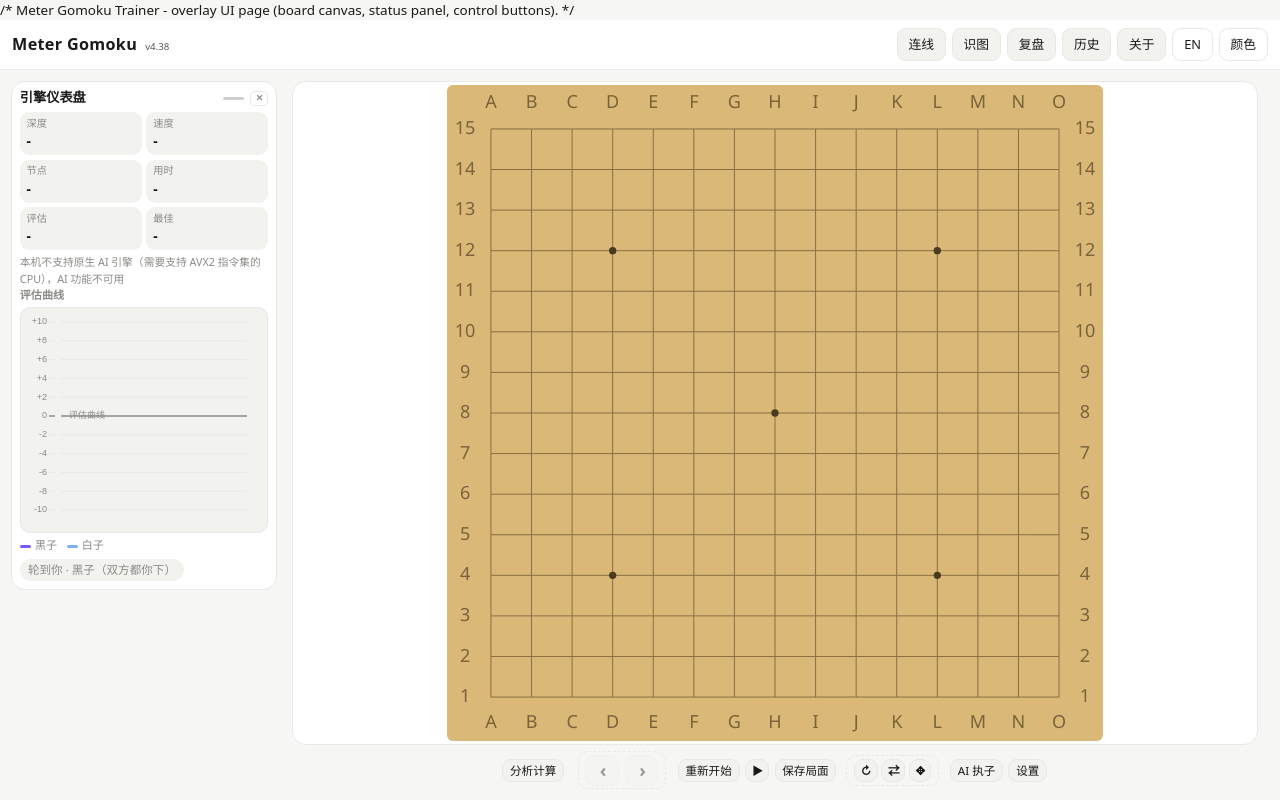
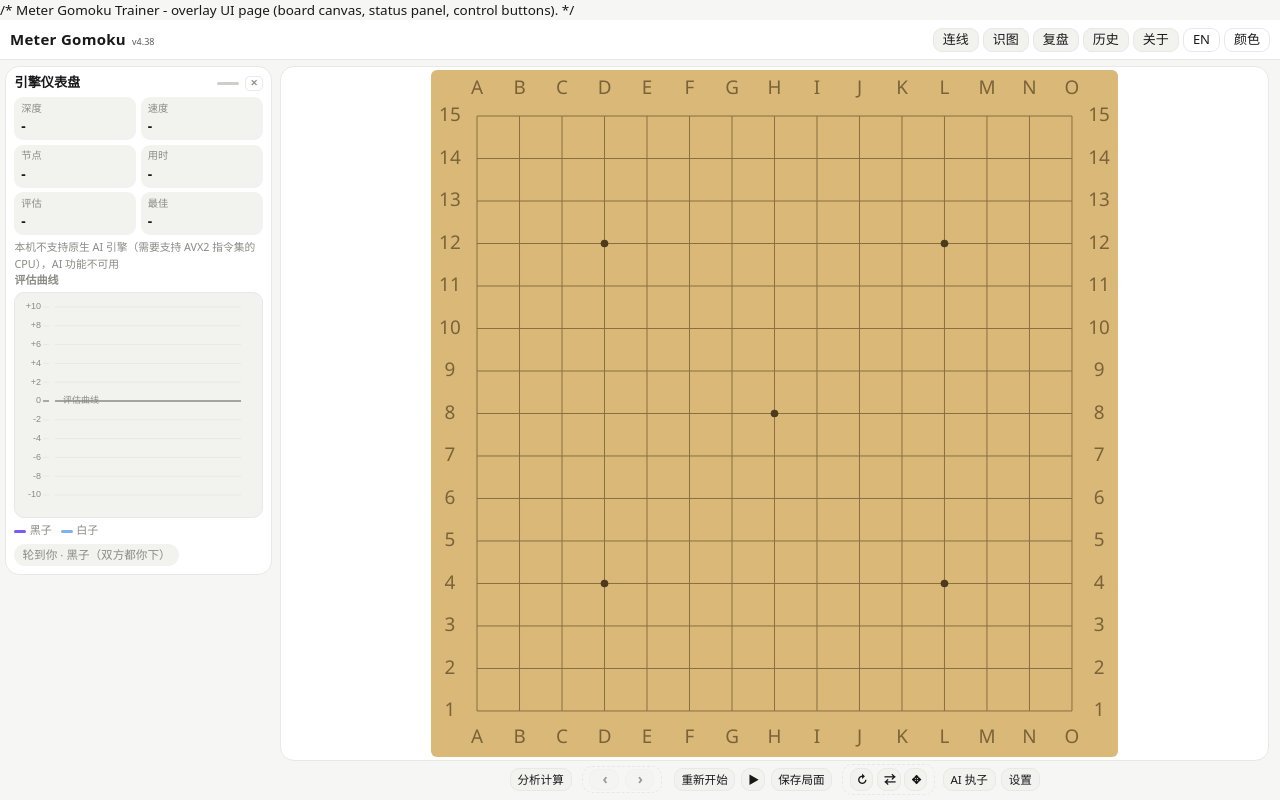
Before and after one commit to xiaoxu4452/Gobang-auto, a plain HTML site: page desktop-connect/ui/calc.html in a window 1280 px wide. Drawn offline with Linux system fonts and the light colour scheme; no server answers.

Commit message:
fix(trainer): inject UI decryption key in build script (404 fix); cache no-store; header 0.75x + arrow nav buttons; README: recognition algorithm + ready-to-run package notes; refresh release binaries/encrypted UI

```diff
--- a/desktop-calculator/ui/calc.css
+++ b/desktop-calculator/ui/calc.css
@@ -105,15 +105,16 @@ body{
 .ab-lic{color:var(--sub); font-size:.86rem}
 
 #hdr{
-  flex:0 0 auto; display:flex; align-items:center; gap:.75rem;
-  padding:.6rem .9rem; border-bottom:1px solid var(--border); background:var(--card);
+  flex:0 0 auto; display:flex; align-items:center; gap:.38rem;
+  height:38px; padding:0 .5rem; border-bottom:1px solid var(--border); background:var(--card);
 }
-#hdr .brand{display:flex; align-items:baseline; gap:.6rem; min-width:0}
-#hdr .brand .ver{font-size:.72rem; font-weight:500; opacity:.72}
-#hdr .brand>span:first-child{font-weight:700; font-size:1.2rem; letter-spacing:.02em}
-.hdr-actions{margin-left:auto; display:flex; gap:.45rem}
+.hdr-actions .btn{padding:2px 9px; font-size:12px}
+#hdr .brand{display:flex; align-items:baseline; gap:.3rem; min-width:0}
+#hdr .brand .ver{font-size:10px; font-weight:500; opacity:.72}
+#hdr .brand>span:first-child{font-weight:700; font-size:17px; letter-spacing:.02em}
+.hdr-actions{margin-left:auto; display:flex; gap:.22rem}
 
-#stage{flex:1 1 auto; display:flex; gap:.85rem; padding:.8rem; min-height:0; overflow:hidden}
+#stage{flex:1 1 auto; display:flex; gap:.42rem; padding:.25rem; min-height:0; overflow:hidden}
 .dock{
   display:flex; flex-direction:column; gap:.7rem;
   overflow-y:auto; overflow-x:hidden; padding-right:.2rem; min-height:0;
@@ -121,7 +122,7 @@ body{
 
 .dock:not(.has){flex:0 0 0; width:0; min-width:0; padding:0; overflow:hidden}
 .dock.has{flex:0 0 auto; width:20rem; min-width:15rem; max-width:26rem}
-#boardCol{flex:1 1 auto; display:flex; flex-direction:column; gap:.5rem; min-width:0; min-height:0; overflow:hidden; position:relative}
+#boardCol{flex:1 1 auto; display:flex; flex-direction:column; gap:.25rem; min-width:0; min-height:0; overflow:hidden; position:relative}
 
 *::-webkit-scrollbar{width:8px; height:8px}
 *::-webkit-scrollbar-thumb{background:var(--border); border-radius:4px}
@@ -140,11 +141,11 @@ body{
 #boardWrap{
   flex:1 1 auto; min-height:0; display:flex; align-items:center; justify-content:center;
   background:var(--card); border:1px solid var(--border); border-radius:var(--r);
-  padding:.4rem; overflow:hidden;
+  padding:.2rem; overflow:hidden;
 }
 #board{display:block; border-radius:6px; touch-action:none}
 
-#boardFoot{display:flex; align-items:center; justify-content:center; gap:.42rem .55rem;
+#boardFoot{display:flex; align-items:center; justify-content:center; gap:.2rem .3rem;
            flex-wrap:wrap; min-width:0; overflow-x:visible}
 #boardFoot .bf-side{display:flex; align-items:center; gap:.4rem; flex:0 0 auto; min-width:0;
                     flex-wrap:wrap; justify-content:center}
@@ -233,8 +234,8 @@ body.rv :is(#hdr,#dockL,#dockR){display:none}
 .lay-group{margin:0 .3rem}
 
 #boardFoot #btn_prev, #boardFoot #btn_next{
-  font-size:1.35rem; line-height:1.15; padding:.3rem .72rem;
-  min-width:2.5rem; min-height:2.1rem;
+  font-size:1.05rem; line-height:1; padding:.16rem .5rem;
+  min-width:2.3rem; min-height:0;
   display:inline-flex; align-items:center; justify-content:center}
 
 #boardBtns .btn, #boardFoot .bf-side .btn{
@@ -436,7 +437,7 @@ body.dragging .card-h{cursor:grabbing}
 .card.collapsed .card-b{display:none}
 .card-b{overflow:auto; min-height:0}
 
-.card .row{display:flex; align-items:center; gap:.5rem; margin:.26rem 0; flex-wrap:wrap; min-width:0}
+.card .row{display:flex; align-items:center; gap:.25rem; margin:.13rem 0; flex-wrap:wrap; min-width:0}
 .card .row.col{flex-direction:column; align-items:stretch; gap:.1rem}
 .card .row>label{flex:0 0 5.4rem; color:var(--sub); font-size:.92rem}
 .card .row select{min-width:0; max-width:100%}
--- a/desktop-connect/ui/calc.css
+++ b/desktop-connect/ui/calc.css
@@ -117,16 +117,28 @@ input, textarea, select, [contenteditable="true"] {
 .ab-tb .ab-l{text-align:right; white-space:nowrap; font-family:ui-monospace,Consolas,monospace}
 .ab-lic{color:var(--sub); font-size:.86rem}
 
+/* ★★ 2026-10-11（用户：以 v4.38 原版顶栏为基础，「栏的高度变为之前的 0.6」「不管窗口大还是小，
+    栏的高度不变」「不同电脑屏幕展示效果几乎一样」）★★
+   · 原版 #hdr 由 padding .6rem(.6×16=9.6px×2) + 按键内容（font .95rem×1.2 + padding .42rem×2 + 2px 边框 ≈ 34px）
+     撑出 ≈53px；0.6× ≈ 32px → 显式 **height:32px**（上次误按 30px 基数压成 18px = 0.34×，用户报「太小」已回退）。
+   · 顶栏按键 0.6×（34→20px）：显式 20px + font 11px + line-height:1，inline-flex 居中。
+   · 品牌字 1.2rem(19.2px)→12px、版本 .72rem(11.5px)→8px；间距全部改**固定 px**
+     （rem 会随根字号漂移）⇒ 不同电脑/屏幕/窗口大小渲染同一条栏：高度恒 32px，只有长度随窗口变。
+   · 全文件没有任何按窗口尺寸缩放 #hdr 高度的规则（已核实）；只动 #hdr 这一条，其余界面零改动。 */
 #hdr{
-  flex:0 0 auto; display:flex; align-items:center; gap:.75rem;
-  padding:.6rem .9rem; border-bottom:1px solid var(--border); background:var(--card);
+  flex:0 0 auto; display:flex; align-items:center; gap:7px;
+  height:40px; padding:0 10px; border-bottom:1px solid var(--border); background:var(--card);
 }
-#hdr .brand{display:flex; align-items:baseline; gap:.6rem; min-width:0}
-#hdr .brand .ver{font-size:.72rem; font-weight:500; opacity:.72}
-#hdr .brand>span:first-child{font-weight:700; font-size:1.2rem; letter-spacing:.02em}
-.hdr-actions{margin-left:auto; display:flex; gap:.45rem}
+#hdr .btn{
+  height:24px; padding:0 9px; font-size:13px; line-height:1;
+  display:inline-flex; align-items:center; justify-content:center;
+}
+#hdr .brand{display:flex; align-items:baseline; gap:6px; min-width:0}
+#hdr .brand .ver{font-size:9px; font-weight:500; opacity:.72}
+#hdr .brand>span:first-child{font-weight:700; font-size:15px; letter-spacing:.02em}
+.hdr-actions{margin-left:auto; display:flex; gap:4px}
 
-#stage{flex:1 1 auto; display:flex; gap:.85rem; padding:.8rem; min-height:0; overflow:hidden}
+#stage{flex:1 1 auto; display:flex; gap:.42rem; padding:.4rem; min-height:0; overflow:hidden}
 .dock{
   display:flex; flex-direction:column; gap:.7rem;
   overflow-y:auto; overflow-x:hidden; padding-right:.2rem; min-height:0;
@@ -134,7 +146,7 @@ input, textarea, select, [contenteditable="true"] {
 
 .dock:not(.has){flex:0 0 0; width:0; min-width:0; padding:0; overflow:hidden}
 .dock.has{flex:0 0 auto; width:20rem; min-width:15rem; max-width:26rem}
-#boardCol{flex:1 1 auto; display:flex; flex-direction:column; gap:.5rem; min-width:0; min-height:0; overflow:hidden; position:relative}
+#boardCol{flex:1 1 auto; display:flex; flex-direction:column; gap:.25rem; min-width:0; min-height:0; overflow:hidden; position:relative}
 
 *::-webkit-scrollbar{width:8px; height:8px}
 *::-webkit-scrollbar-thumb{background:var(--border); border-radius:4px}
@@ -153,11 +165,11 @@ input, textarea, select, [contenteditable="true"] {
 #boardWrap{
   flex:1 1 auto; min-height:0; display:flex; align-items:center; justify-content:center;
   background:var(--card); border:1px solid var(--border); border-radius:var(--r);
-  padding:.4rem; overflow:hidden;
+  padding:.2rem; overflow:hidden;
 }
 #board{display:block; border-radius:6px; touch-action:none}
 
-#boardFoot{display:flex; align-items:center; justify-content:center; gap:.42rem .55rem;
+#boardFoot{display:flex; align-items:center; justify-content:center; gap:.2rem .3rem;
            flex-wrap:wrap; min-width:0; overflow-x:visible}
 #boardFoot .bf-side{display:flex; align-items:center; gap:.4rem; flex:0 0 auto; min-width:0;
                     flex-wrap:wrap; justify-content:center}
@@ -246,8 +258,8 @@ body.rv :is(#hdr,#dockL,#dockR){display:none}
 .lay-group{margin:0 .3rem}
 
 #boardFoot #btn_prev, #boardFoot #btn_next{
-  font-size:1.35rem; line-height:1.15; padding:.3rem .72rem;
-  min-width:2.5rem; min-height:2.1rem;
+  font-size:1.05rem; line-height:1; padding:.16rem .5rem;
+  min-width:2.2rem;
   display:inline-flex; align-items:center; justify-content:center}
 
 #boardBtns .btn, #boardFoot .bf-side .btn{
```
Also changed, not shown: README.md, README_zh.md, 14 other files.
